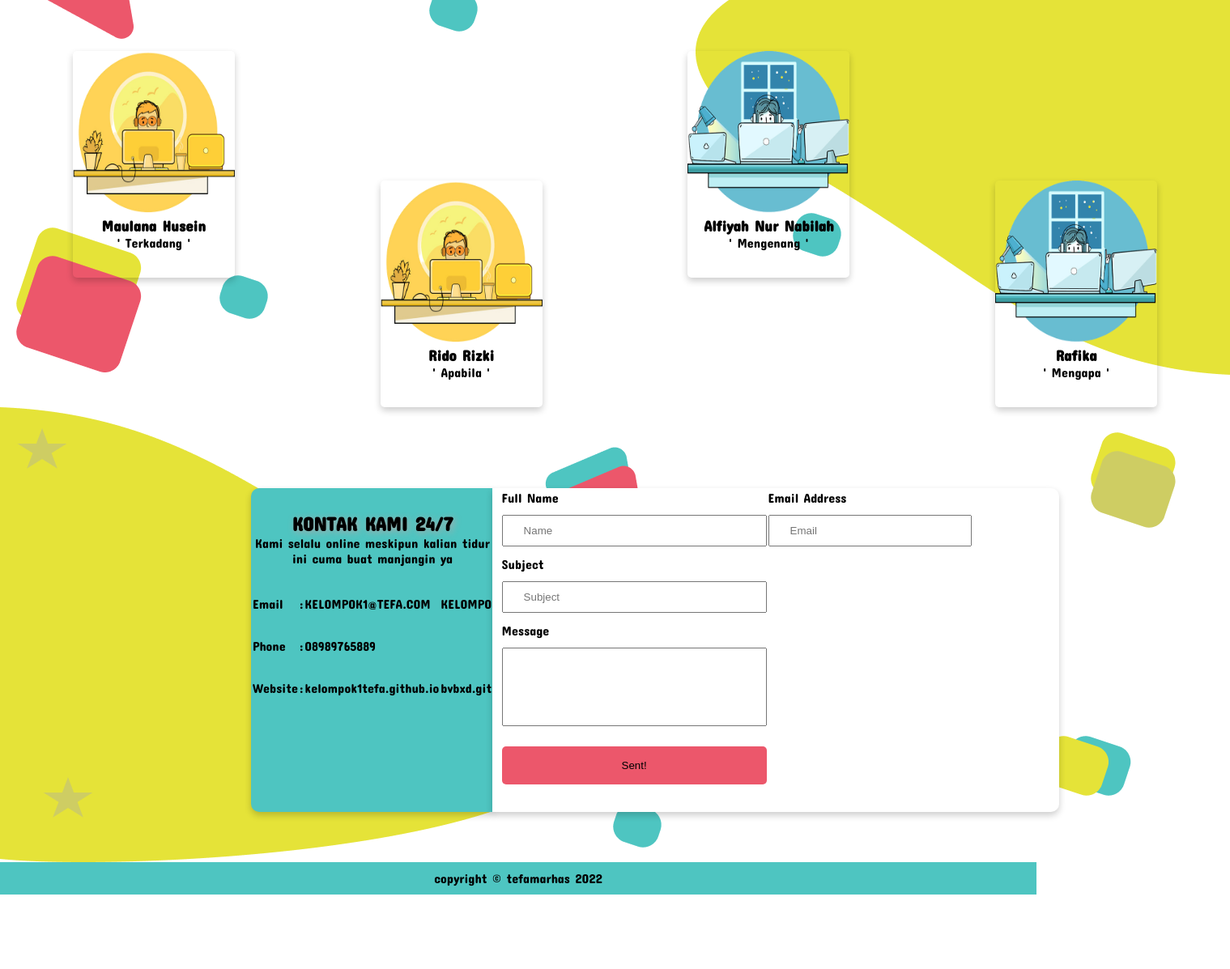
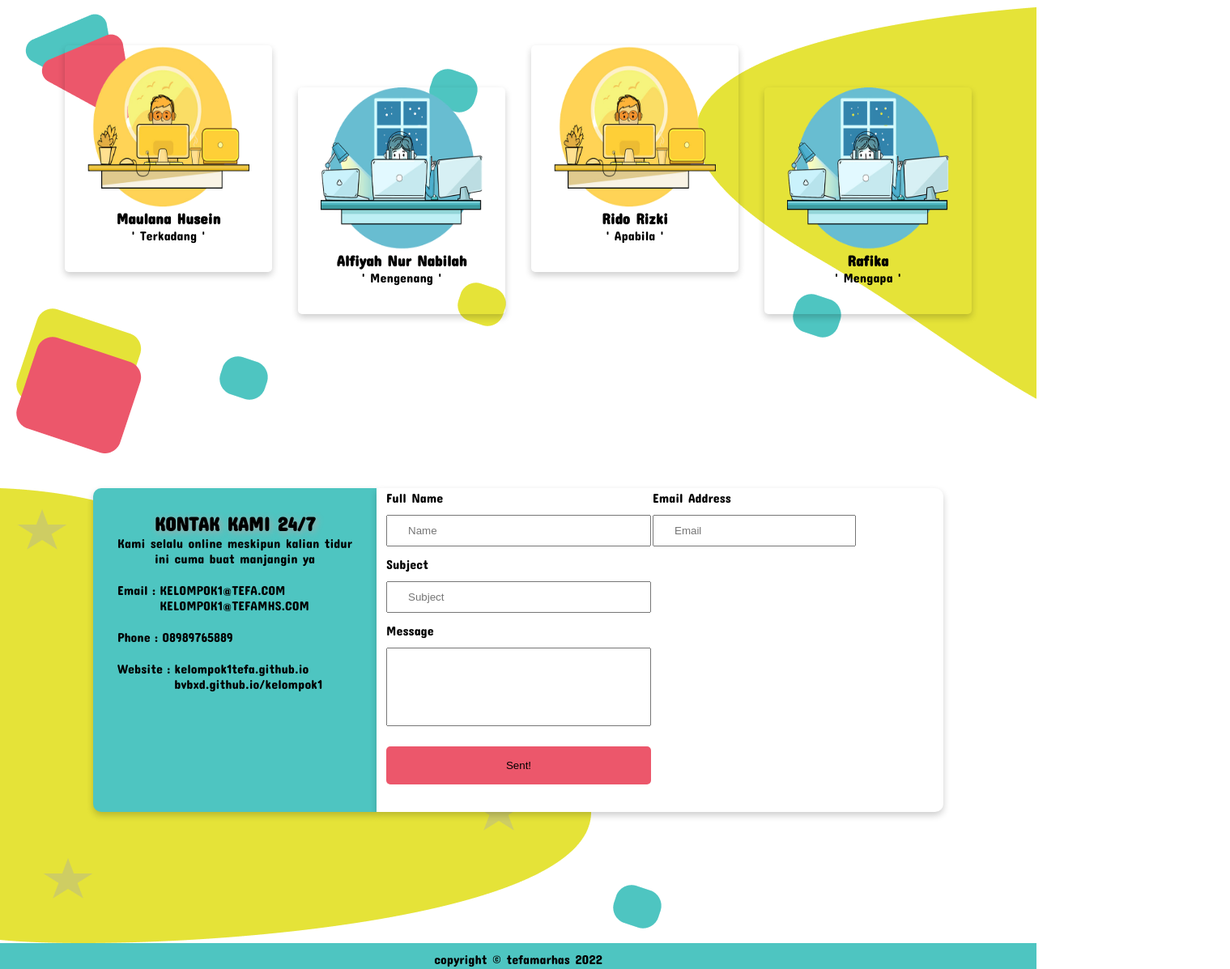
Before and after one commit to BvBxD/kelompok1, a plain HTML site: page index.html in a window 1280 px wide. Shown: the part 696-1893 px from the top of the page at 81% size, 1519 px wide, since content can reach past the window. Before the commit the page ends 1801 px from the top, so only its background shows below. Drawn offline with Linux system fonts and the light colour scheme.

Commit message:
Pending changes exported from your codespace

```diff
--- a/css/style.css
+++ b/css/style.css
@@ -2,6 +2,11 @@
     margin: 0;
     padding: 0;
     box-sizing: border-box;
+}
+
+.container {
+    width: 90vw;
+    margin: 0 auto;
 }
 
 body {
@@ -10,31 +15,39 @@ body {
 }
 
 nav {
-    padding: 20px 25px;
+    padding: 5vh 0;
     display: flex;
 }
 
 nav h2 {
-    text-align: center;
-    display: flex;
-    margin: 0;
     color: #000;
-    text-decoration: none;
-    /* color: #ec576b; */
-    -webkit-text-fill-color: #ec576b; /* bakal ngegantiin warna text cenah*/
+    -webkit-text-fill-color: #ec576b;
     -webkit-text-stroke-width: 1px;
     -webkit-text-stroke-color: black;
-    padding-left: 70px;
     text-shadow: 2px 2px 8px #a9a9a9;
 }
+
+.hero-right h2 {
+    -webkit-text-stroke-width: .5px;
+    -webkit-text-stroke-color: black;
+}
 .atas {
-    width: 1505px;
+    width: 100%;
     height: 562px;
+    background-image: url('../assets/bg/bg.png');
+    background-repeat: no-repeat;
 }
-.right h2 {
-    -webkit-text-fill-color: #4ec5c1; /* bakal ngegantiin warna text cenah*/
-    -webkit-text-stroke-width: 1px;
-    -webkit-text-stroke-color: black;
+.hero {
+    display: flex;
+    align-items: center;
+    justify-content: space-between;
+}
+
+.hero-right {
+    display: flex;
+    flex-direction: column;
+    justify-content: space-between;
+    gap: 5vh;
 }
 
 .nav-item {
@@ -50,10 +63,10 @@ nav a {
     cursor: pointer;
     margin-left: 20px;
 }
+
 .nav-link.active,
 .nav-link:hover {
-    /* color: #4ec5c1; */
-    -webkit-text-fill-color: #4ec5c1; /* bakal ngegantiin warna text cenah*/
+    -webkit-text-fill-color: #4ec5c1;
     -webkit-text-stroke-width: 1px;
     -webkit-text-stroke-color: black;
 }
@@ -76,9 +89,7 @@ nav #marker {
 
 #container {
     display: flex;
-    /* border: 1px solid aqua; */
-    /* padding: 20px 30px; */
-    width: 1440px;
+    width: 100%;
     padding-left: 20px;
     height: 494px;
 }
@@ -118,9 +129,9 @@ h1 {
 
 /* CARD / PROFILE */
 .profileCont {
-    display: flex;
-    /* padding-left: 90px; */
-    width: 1519px;
+    background-image: url('../assets/bg/prof.png');
+    background-repeat: no-repeat;
+    width: 100%;
     height: 600px;
 }
 
@@ -133,38 +144,41 @@ h1 {
 .card {
     box-shadow: 0 4px 8px 0 rgba(0, 0, 0, 0.2);
     height: 280px;
+    width: 20vw;
     transition: 0.3s;
     border-radius: 5px;
     margin: auto;
     text-align: center;
-    /* align-items: center; */
+}
+
+.card-row {
+    display: flex;
+    justify-content: space-between;
+    margin-top: 100px;
 }
 
 .card:hover {
     box-shadow: 0 8px 16px 0 rgba(0, 0, 0, 0.2);
 }
 
-.profileCont .container {
-    padding: 2px 16px;
-}
-
 .card:nth-child(2),
 .card:nth-child(4) {
-    margin-bottom: 0.2px;
+    margin-top: 105px;
 }
 /* --------------------------------- */
 
 /* CONTACT */
 
 .contactCont {
-    display: flex;
-    width: 1519px;
+    background-image: url('../assets/bg/contact.png');
+    background-repeat: no-repeat;
+    width: 100%;
     height: 562px;
 }
 
-.kanan {
-    padding-top: 100px;
-    width: 60%;
+.contact-container {
+    display: flex;
+    justify-content: center;
 }
 
 input[type="text"]:focus {
@@ -208,12 +222,10 @@ input[type="reset"] {
     box-shadow: 0 4px 8px 0 rgba(0, 0, 0, 0.2);
     border-radius: 10px;
     border-radius: 10px 0 0 10px;
-    padding-top: 30px;
+    padding: 30px;
     margin: 0 auto;
-    margin-left: 10px;
     height: 400px;
-    width: 300px;
-    text-align: justify;
+    width: 350px;
     background-color: #4ec5c1;
 }
 
@@ -229,19 +241,12 @@ input[type="reset"] {
     padding-right: 10px;
 }
 
-table.center {
-    margin-left: auto;
-    margin-right: auto;
+.hubungi-container .email,
+.hubungi-container .phone,
+.hubungi-container .website{
+    display: flex;
+    gap: 5px;
+    margin-top: 20px;
 }
 
-.row {
-    height: 50px;
-    font-size: medium;
-}
-.kiri {
-    padding-top: 100px;
-    width: 40%;
-    height: 100px;
-    padding-left: 300px;
-}
 /* anjay buat fix elor doang ini */
--- a/index.html
+++ b/index.html
@@ -15,14 +15,9 @@
         <title>HALAMAN WEBSITE</title>
     </head>
     <body>
-        <!-- NAV BAR & bawahnya-->
-        <div
-            style="
-                background-image: url('assets/bg/bg.png');
-                background-repeat: no-repeat;
-            "
-            class="atas"
-        >
+        <!-- NAV BAR & bawahnya -->
+        <div class="atas">
+            <div class="container">
                 <nav>
                     <h2>KELOMPOK 1</h2>
                     <div id="divCont" class="nav-right">
@@ -35,22 +30,16 @@
                         </div>
                     </div>
                 </nav>
+            </div>
 
-            <div id="container">
-                <!-- BACKGROUND -->
-                <!-- <div class="bg">
-                <canvas class="vector1"></canvas>
-            </div> -->
-                <!-- Isi content -->
-
-                <div class="right">
+            <div class="container">
+                <div class="hero">
+                    <div class="hero-right">
                         <h1>KELOMPOK 1 COYY</h1>
-                    <br />
                         <h2 style="color: #4ec5c1">
                             Dikerjakan Oleh Orang-Orang <br />
                             Yang Tidak Bisa Desain
                         </h2>
-                    <br />
                         <p>
                             Lorem Ipsum is simply dummy text of the printing and
                             typesetting industry. Lorem Ipsum has been the
@@ -64,7 +53,7 @@
                         </p>
                     </div>
 
-                <div class="left">
+                    <div class="hero-left">
                         <img
                         src="assets/image.png"
                         alt=""
@@ -74,54 +63,49 @@
                     </div>
                 </div>
             </div>
+        </div>
         <!-- profile -->
         <h1 style="text-align: center">OUR PROFILE</h1>
 
-        <div
-            class="profileCont"
-            style="
-                background-image: url('assets/bg/prof.png');
-                background-repeat: no-repeat;
-            "
-        >
+        <div class="profileCont">
+            <div class="container">
+                <div class="card-row">
                     <div class="card">
                         <img src="assets/yMan.png" alt="" />
-                <div class="container">
+                        <div class="card-title">
                             <h3>Maulana Husein</h3>
                             <p>' Terkadang '</p>
                         </div>
                     </div>
                     <div class="card">
+                        <img src="assets/bGirl.png" alt="" />
+                        <div class="card-title">
+                            <h3>Alfiyah Nur Nabilah</h3>
+                            <p>' Mengenang '</p>
+                        </div>
+                    </div>
+                    <div class="card">
                         <img src="assets/yMan.png" alt="" />
-                <div class="container">
+                        <div class="card-title">
                             <h3>Rido Rizki</h3>
                             <p>' Apabila '</p>
                         </div>
                     </div>
                     <div class="card">
                         <img src="assets/bGirl.png" alt="" />
-                <div class="container">
-                    <h3>Alfiyah Nur Nabilah</h3>
-                    <p>' Mengenang '</p>
-                </div>
-            </div>
-            <div class="card">
-                <img src="assets/bGirl.png" alt="" />
-                <div class="container">
+                        <div class="card-title">
                             <h3>Rafika</h3>
                             <p>' Mengapa '</p>
                         </div>
                     </div>
                 </div>
+            </div>
+        </div>
 
         <!-- CONTACT -->
-        <div
-            class="contactCont"
-            style="
-                background-image: url('assets/bg/contact.png');
-                background-repeat: no-repeat;
-            "
-        >
+        <div class="contactCont">
+            <div class="container">
+                <div class="contact-container">
                     <div class="kiri">
                         <!-- <img src="assets/cs.png" alt="" /> -->
                         <div class="kotakKiri">
@@ -130,26 +114,31 @@
                                 Kami selalu online meskipun kalian tidur ini cuma buat
                                 manjangin ya
                             </p>
-                    <br />
-                    <table class="center">
-                        <tr class="row">
-                            <td>Email</td>
-                            <td>:</td>
-                            <td>KELOMPOK1@TEFA.COM</td>
-                            <td>KELOMPOK1@TEFAMHS.COM</td>
-                        </tr>
-                        <tr class="row">
-                            <td>Phone</td>
-                            <td>:</td>
-                            <td>08989765889</td>
-                        </tr>
-                        <tr class="row">
-                            <td>Website</td>
-                            <td>:</td>
-                            <td>kelompok1tefa.github.io</td>
-                            <td>bvbxd.github.io/kelompok1</td>
-                        </tr>
-                    </table>
+                            <div class="hubungi">
+                                <div class="hubungi-container">
+                                    <div class="email">
+                                        <p>Email</p>
+                                        <p>:</p>
+                                        <div class="emails">
+                                            <p>KELOMPOK1@TEFA.COM</p>
+                                            <p>KELOMPOK1@TEFAMHS.COM</p>
+                                        </div>
+                                    </div>
+                                    <div class="phone">
+                                        <p>Phone</p>
+                                        <p>:</p>
+                                        <p>08989765889</p>
+                                    </div>
+                                    <div class="website">
+                                        <p>Website</p>
+                                        <p>:</p>
+                                        <div class="websites">
+                                            <p>kelompok1tefa.github.io</p>
+                                            <p>bvbxd.github.io/kelompok1</p>
+                                        </div>
+                                    </div>
+                                </div>
+                            </div>
                         </div>
                     </div>
                     <div class="kanan">
@@ -200,6 +189,9 @@
                         </div>
                     </div>
                 </div>
+            </div>
+        </div>
+
         <div
             class="kotak"
             style="width: 100%; height: 40px; background-color: #4ec5c1"
```
Lines whose indentation alone changed are shown as unchanged.
